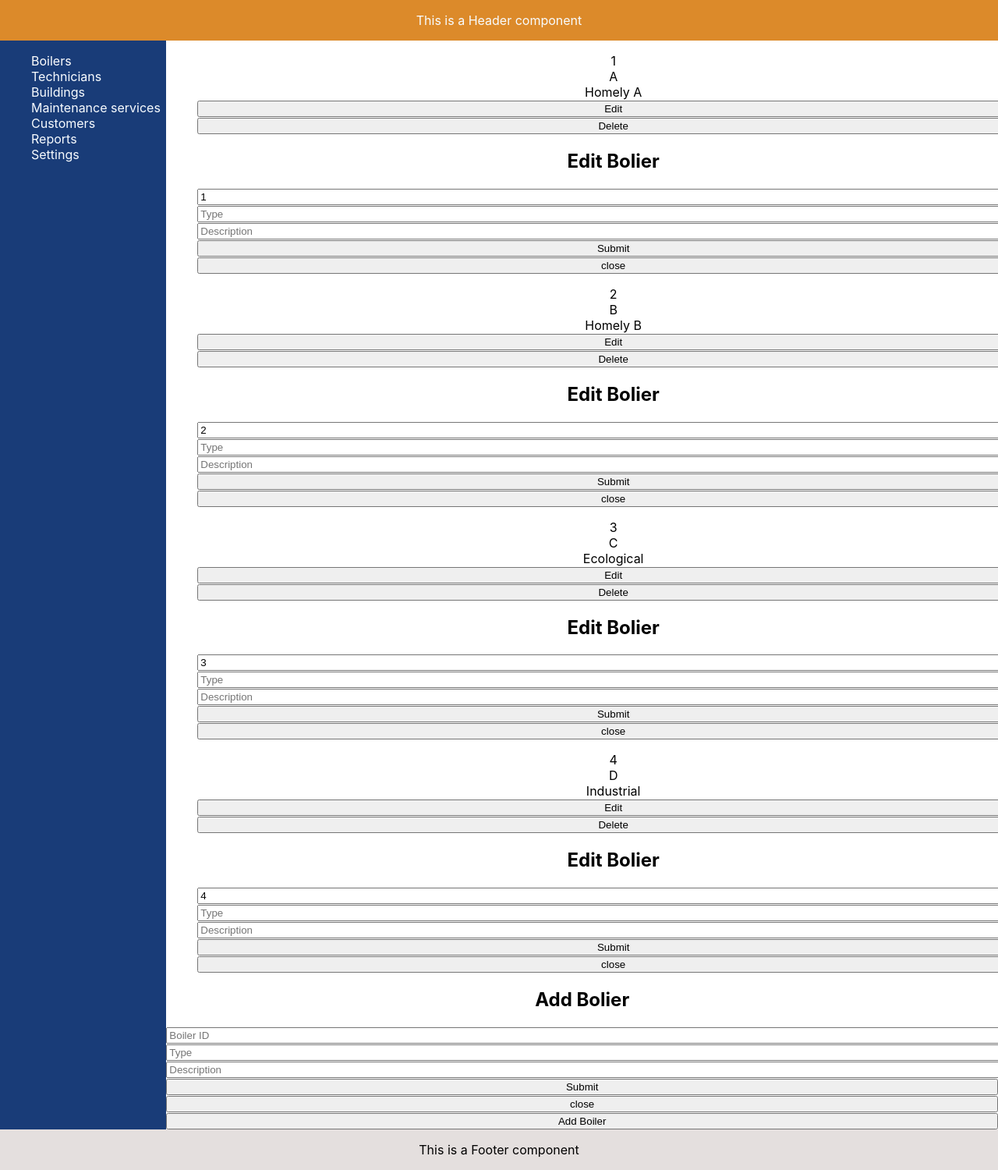
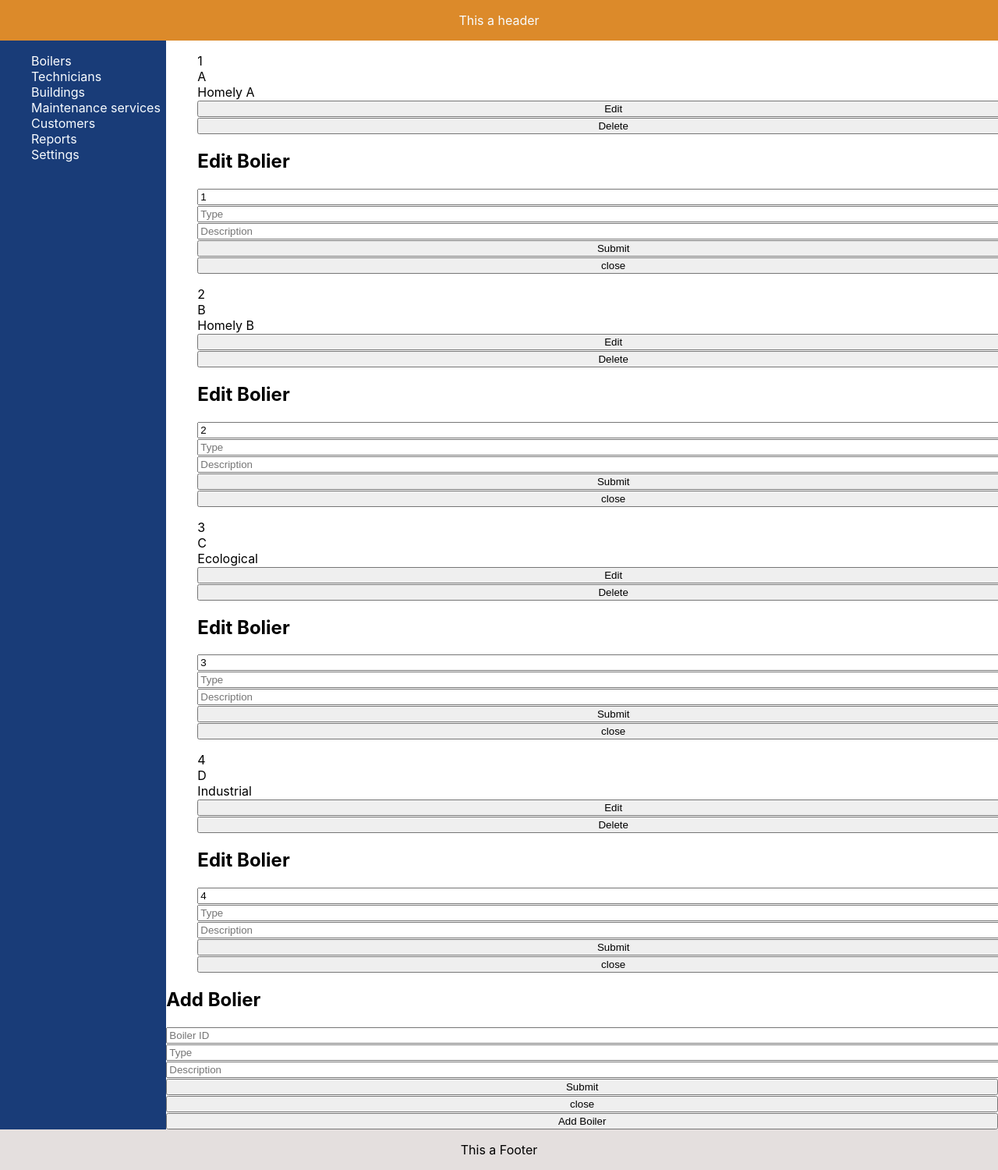
Before and after one commit to bergmannfederico/caldAR-FrontEnd, a React (Create React App) app: page /boilers in a window 1280 px wide. Shown: the top 1500 px of the page at 78% size. Built offline with nearby package versions, Linux system fonts and the light colour scheme.

Commit message:
pass-class-to-function

```diff
--- a/src/components/Boilers/Boilers.js
+++ b/src/components/Boilers/Boilers.js
@@ -1,5 +1,4 @@
 import React, { Component } from 'react';
-import styles from './boilers.module.css';
 import Modal from "./Modal/Modal";
 import BoilersItem from './BoilersItem'
 
--- a/src/components/Footer/Footer.js
+++ b/src/components/Footer/Footer.js
@@ -1,16 +1,15 @@
-import React, { Component } from 'react';
+import React from 'react';
 import styles from './footer.module.css';
 
-class Footer extends Component{
-    render() {
+const Footer=()=>{
+
     return (
          <div className={styles.footerContainer}>
              <p>
-                     This is a Footer component
+                 This a Footer
              </p>
          </div>
     );
 }
-}
 
 export default Footer;
--- a/src/components/Header/Header.js
+++ b/src/components/Header/Header.js
@@ -1,16 +1,15 @@
-import React, { Component } from 'react';
+import React from 'react';
 import styles from './header.module.css'
 
-class Header extends Component{
-    render() {
+const Header=()=>{
+
     return (
          <div className={styles.headerContainer}>
              <p>
-                     This is a Header component
+                 This a header
              </p>
          </div>
     );
 }
-}
 
 export default Header;
--- a/src/components/MainLayout/MainLayout.js
+++ b/src/components/MainLayout/MainLayout.js
@@ -1,23 +1,24 @@
-import React, { Component } from 'react';
+import React from 'react';
 import Header from '../Header/Header';
 import NavBar from '../NavBar/NavBar';
 import Footer from '../Footer/Footer';
 import Section from '../Section/Section';
 import styles from './mainLayaout.module.css';
 
-class MainLayout extends Component {
-    render() {
+const MainLayout = ({children}) => {
     return (
       <div className={styles.appContainer}>
-                <Header/>
+        <Header />
         <div className={styles.navBarSectionContainer}>
-                    <NavBar/>
-                    <Section body={this.props.children}/>
+          <NavBar />
+         <Section>
+          {children}
+         </Section>
         </div>
+
         <Footer />
       </div>
     );
 }
-}
 
 export default MainLayout;
--- a/src/components/Section/Section.js
+++ b/src/components/Section/Section.js
@@ -1,15 +1,13 @@
-import React, {Component} from 'react';
-import styles from './section.module.css';
+import React from 'react';
 
 
-class Section extends Component{
-    render() {
-        return (
-             <div className={styles.sectionContainer}>
-                 {this.props.body}
-             </div>
-        );
-    }
-}
+
+const Section = ({children}) => {
+    return (
+        <section >
+          {children}
+        </section>
+    );
+  };
 
 export default Section;
```
Also changed, not shown: src/App.js (+7 -9 lines), src/Routes.js (+10 -10 lines), src/components/NavBar/NavBar.js (+4 -8 lines), 1 other file (tests, documents, lock files or other folders). Lines whose indentation alone changed are shown as unchanged.
